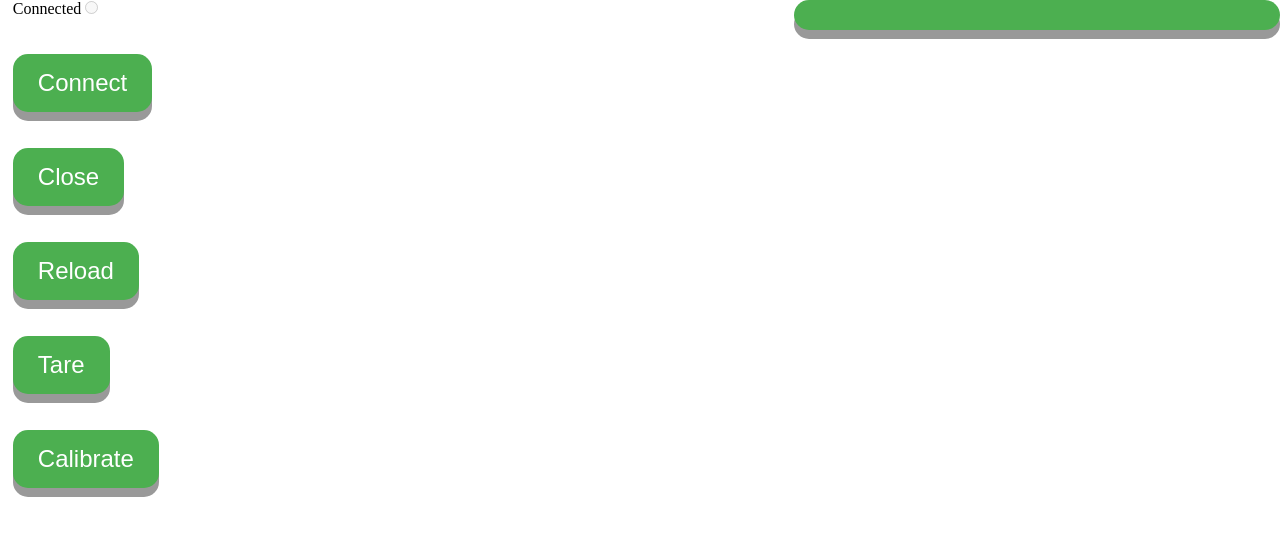
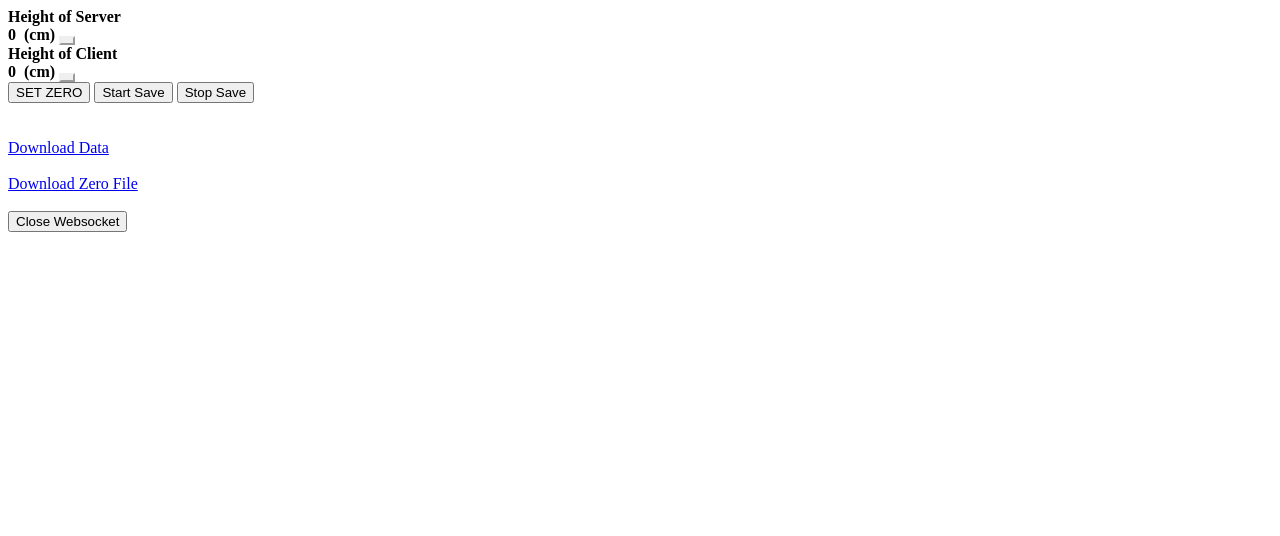
Before and after one commit to kv2000in/ESP8266-HX711, a plain HTML site: page index.html in a window 1280 px wide. Drawn offline with Linux system fonts and the light colour scheme.

Commit message:
Major changes 1) ESP Server added which runs in AP mode, has a file system to store data and also serves web pages (to be implemented) to connecting users. 2) ESP-HX711 nodes connect to the server, transmit the data and go back to sleep q 30 secs To do: Server web interface - attach the nodes to their function, tare, calibrate, save calibration data, start saving node data, serve real time node data

```diff
--- a/index.html
+++ b/index.html
@@ -1,181 +1,184 @@
+
 <!DOCTYPE html>
 <html>
 	<head>
-		<meta name="viewport" content="width=device-width, initial-scale=1.0, user-scalable=0">
-			<link rel="manifest" href="manifest.json">
-				<style>
-					/*        disable scrolling    */
-					html {
-						margin: 0;
-						padding: 0;
-						overflow: hidden;
-					}
-
-				body {
-					position: absolute;
-					width: 100%;
-					height: 100%;
-					overflow: auto;
-					margin: 0px;
+		<meta name = "viewport" content = "width = device-width, initial-scale = 1.0, maximum-scale = 1.0, user-scalable=0">
+			<title>Transducer Height Project</title>
+			<style>
+				"body { background-color: #808080; font-family: Arial, Helvetica, Sans-Serif; Color: #000000; }"
+				</style>
+			<style>
+				.ledon {
+					align-items: flex-start;
+					text-align: center;
+					cursor: default;
+					color: buttontext;
+					background-color: buttonface;
+					box-sizing: border-box;
+					padding: 2px 6px 3px;
+					border-width: 2px;
+					border-style: outset;
+					border-color: buttonface;
+					border-image: initial;
+					text-rendering: auto;
+					color: initial;
+					letter-spacing: normal;
+					word-spacing: normal;
+					text-transform: none;
+					text-indent: 0px;
+					text-shadow: none;
+					display: inline-block;
+					text-align: start;
+					margin: 0em;
+					font: 11px system-ui;
 
 				}
 
-				* {
-					margin: 0;
-					padding: 0;
-					box-sizing: border-box;
-				}
+			.ledoff {
+				background-color: #1ded4d;
+
+			}
+			</style>
+			<script>
+				var websock;
+				var boolClientactive;
+				var boolHasZeroBeenDone = false;
+
+				function start() {
+					websock = new WebSocket('ws://' + window.location.hostname + ':81/');
+					websock.onopen = function(evt) { console.log('websock open');
+
+						fnButton('RUSAVING');
+
+					};
+					websock.onclose = function(evt) { console.log('websock close'); };
+					websock.onerror = function(evt) { console.log(evt); };
+					websock.onmessage = function(evt) {
+						console.log(evt);
+						console.log(evt.data.slice(0,1));
+						if (evt.data.slice(0,1)=="T"){
 
 
-				@media only screen and (max-height: 444px) {
-					.horizontalslider {
-						position: relative;
-						height: 10%;
-					}
-				}
+							document.getElementById("tspanDistance1").textContent = evt.data.slice(1);
+								//btnserverblink.style.background="red";
+								blinkled("server");
+						}
 
+						else if (evt.data.slice(0,1)=="Y"){
 
+							/*Server is currently saving*/
+							document.getElementById("btSTARTSAVE").disabled=true;
+							document.getElementById("btZERO").disabled=true;
+							document.getElementById("btSTOPSAVE").disabled=false;
+						}
 
-                    .mybuttons {
-  display: inline-block;
-  padding: 15px 25px;
-  font-size: 24px;
-  cursor: pointer;
-  text-align: center;
-  text-decoration: none;
-  outline: none;
-  color: #fff;
-  background-color: #4CAF50;
-  border: none;
-  border-radius: 15px;
-  box-shadow: 0 9px #999;
-}
+						else if (evt.data.slice(0,1)=="N"){
+							/*Server is currently not saving*/
+							/*Send time stamp */
+							sendTimestamp();
+							document.getElementById("btSTARTSAVE").disabled=false;
+							document.getElementById("btZERO").disabled=false;
+							document.getElementById("btSTOPSAVE").disabled=true;
+						}
+						else {
+							document.getElementById("tspanDistance2").textContent = evt.data;
+							boolClientactive = true;
+								//var checkledstatus = document.getElementById("clientblink").attributes[0].value;
 
-.mybuttons:hover {background-color: #3e8e41}
-
-.mybuttons:active {
-  background-color: #3e8e41;
-  box-shadow: 0 5px #666;
-  transform: translateY(4px);
-}
-				.col-1 {
-					position: absolute;
-					width: 24%;
-					right: 75%
-				}
-
-				.col-2 {
-					position: absolute;
-					width: 46%;
-					right: 38%;
-				}
-
-				.col-3 {
-					position: absolute;
-					width: 38%;
-					right: 0;
-				}
-				#websocketstatus[type="radio"]:disabled {
-
-					color: aqua;
-					background-color: aqua;
-					border-color: aquamarine;
+								blinkled("client");
+						}
+					};
 
 
 				}
-				</style>
-				<title>myScale1</title>
-				</head>
-	<body>
-        <div class = "col-1">
-		<label for="websocketstatus">Connected</label>
-            <input type="radio" id="websocketstatus" disabled>
-        <br><br><br>
-        <button class="mybuttons" id="connectWS" onclick='doConnect()'>Connect
-				</button>
-            <br><br><br>
-                    <button class="mybuttons" id="closeWS" onclick='doClose()'>Close
-				</button>
-            <br><br><br>
-            <button class="mybuttons" id="reloadfromsource" onclick='location.reload()'>Reload
-				</button>
-            <br><br><br>
-            <button class="mybuttons" id="tareScale" onclick='tareScale()'>Tare
-				</button>
-             <br><br><br>
-            <button class="mybuttons" id="calibrateScale" onclick='calibrateScale()'>Calibrate
-				</button>
-            </div>
-        <button class = "col-3 mybuttons" id ="serialConsole"></button>
-	</body>
-	<script>
+
+			function blinkled(led){
+
+				var el=  document.getElementById(led+"blink");
+
+				el.classList.toggle("ledoff");
+			}
+			function doSend(message)
+			{
+				console.log("sent: " + message + '\n');
+				/* writeToScreen("sent: " + message + '\n'); */
+				websock.send(message);
+			}
+			function fnButton(com){
+
+				doSend("COMMAND-"+com);
+
+			};
+			function download(file){
 
 
-	function tareScale(){
-        doSend("tare");
-    }
-	function handlewebsocketstatus(){
-		if (iswebsocketconnected){
-			document.getElementById("websocketstatus").checked=true;
-		}
-		else
-		{
-			document.getElementById("websocketstatus").checked=false;
-		}
-	}
-
-
-	var websock;
-    var calibrationFactor = 1;
-    function calibrateScale(){
-        calibrationFactor= prompt("Calibration Factor", calibrationFactor);
-    }
-	var iswebsocketconnected = false;
-	function doConnect() {
-			// websock = new WebSocket('ws://' + window.location.hostname + ':8000/');
-			websock = new WebSocket('ws://192.168.4.1:8000/');
-
-			websock.onopen = function(evt) {
-				console.log('websock open');
-				iswebsocketconnected = true;
-				handlewebsocketstatus();
-
+			}
+			function zero(){
+				if (boolClientactive){
+					fnButton('ZERO');
+					boolHasZeroBeenDone = true;
+				}
+				else {
+					alert("No client data - ?Client not connected");
+				}
 			}
 
-			websock.onclose = function(evt) {
-				iswebsocketconnected = false;
-				console.log('websock close');
-				handlewebsocketstatus();
-					//clear all the intervals - doesn't work. still dealing with "ghost" setIntervals
+			function startsave()
+			{
+				if(boolHasZeroBeenDone){
+					var decision = confirm("This will overwrite previous data.\n Press OK to proceed, Cancel to abort and Download data");
+					if (decision){
 
+						fnButton('STARTSAVE');
+						/*Disable start save button and enable stop save button
+						 Ideally - server should send whether it is currently saving data or not
+						 */
+						document.getElementById("btSTARTSAVE").disabled=true;
+						document.getElementById("btZERO").disabled=true;
+						document.getElementById("btSTOPSAVE").disabled=false;
+					} else {
+						/*user selected cancel - let's redirect user to download the data*/
+
+					}
+				} else { alert("Set Zero Before Saving")}
 			}
-			websock.onerror = function(evt) {
-				console.log(evt);
+			function stopsave(){
+
+				fnButton('STOPSAVE');
+				document.getElementById("btSTARTSAVE").disabled=false;
+				document.getElementById("btZERO").disabled=false;
+				document.getElementById("btSTOPSAVE").disabled=true;
 			}
-			websock.onmessage = function(evt) {
-					//console.log(evt);
-					console.log(evt.data);
-					document.getElementById("serialConsole").innerHTML=Math.round(evt.data*calibrationFactor);
-					}
-						//parse_incoming_websocket_messages(evt.data);
-        }
+			function sendTimestamp(){
 
-	function doClose() {
-			//detach steering servo
-				//attachordetachservos("w","d");
+				/*Send timestamp in milliseconds when connected */
+				var d = new Date();
+				var n = (d.getTime()/1000);
+				doSend("TIME-"+n);
+			}
+			</script>
+	</head>
+	<body onpageshow="javascript:start();">
 
-				websock.close();
-	}
-	function doSend(message) {
-		if (iswebsocketconnected == true) {
-			if (websock.readyState == websock.OPEN) {
-				websock.send(message);
-					//console.log(message);
-			} else {
+		<div><b>Height of Server</b></div>
 
-				console.log("websocket is in an indeterminate state");
-			}
-		}
-	}
-	</script>
+		<strong><tspan  id="tspanDistance1">0</tspan> <text> &nbsp;(cm)</text>
+		</strong> <button class = "ledon" id ="serverblink"></button>
+		<div><b>Height of Client</b></div>
+
+		<strong><tspan  id="tspanDistance2">0</tspan> <text> &nbsp;(cm)</text>
+		</strong> <button class = "ledon" id ="clientblink"></button>
+		<br>
+		<button id = "btZERO" onclick="zero();">SET ZERO</button>
+		<button id = "btSTARTSAVE" onclick="startsave();">Start Save</button>
+		<button id = "btSTOPSAVE" onclick="stopsave();">Stop Save</button>
+		<br><br><br>
+		<a href="/Data.txt">Download Data</a>
+		<br><br>
+		<a href="/Zero.txt">Download Zero File</a>
+		<br><br>
+		<button id = "btCLOSEWS" onclick="websock.close();">Close Websocket</button>
+
+	</body>
+
 </html>
```
Also changed, not shown: 3 other files.
